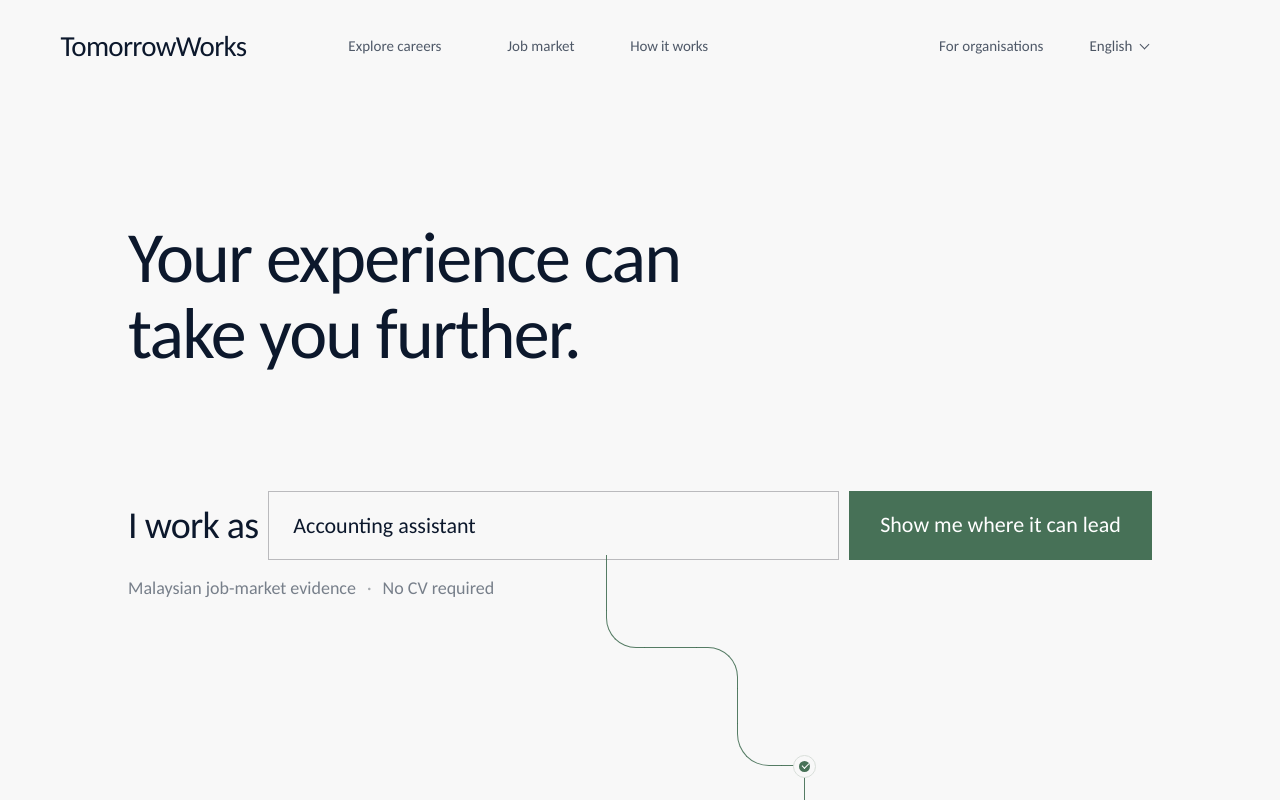
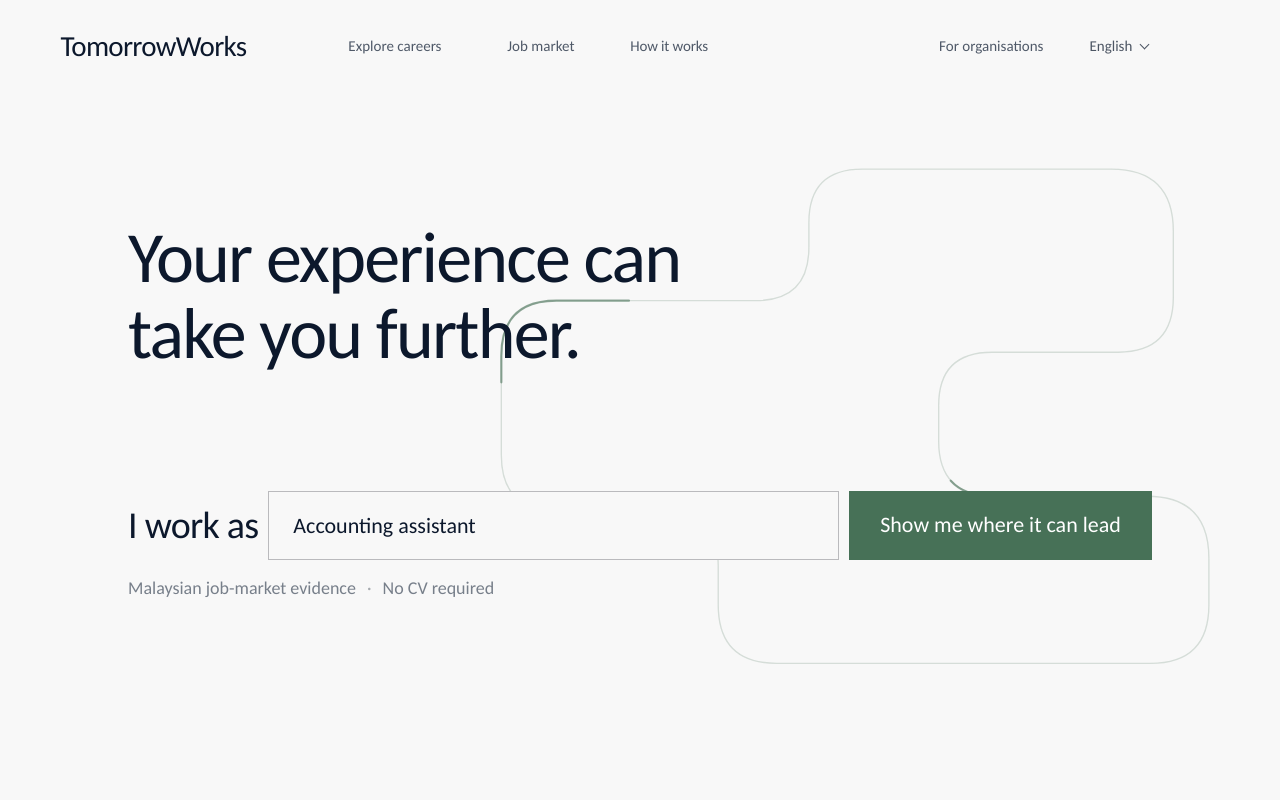
Before and after one commit to kairos8232/TomorrowWorks, a React (Vite) app: page / in a window 1280 px wide. Shown: the top 800 px of the page. Built offline with nearby package versions, Linux system fonts and the light colour scheme.

Commit message:
Keep homepage route looping behind hero

```diff
--- a/src/main.tsx
+++ b/src/main.tsx
@@ -77,6 +77,18 @@ function Home({ start, startWithRole, go, lang, setLang }: {
   setLang: (lang: Lang) => void;
 }) {
   const [role, setRole] = useState('Accounting assistant');
+  const routeRef = useRef<SVGSVGElement>(null);
+  useEffect(() => {
+    const route = routeRef.current;
+    if (!route) return;
+    let visible = true;
+    const update = () => route.classList.toggle('is-paused', !visible || document.hidden);
+    const observer = new IntersectionObserver(([entry]) => { visible = entry.isIntersecting; update(); });
+    observer.observe(route);
+    document.addEventListener('visibilitychange', update);
+    update();
+    return () => { observer.disconnect(); document.removeEventListener('visibilitychange', update); };
+  }, []);
   const t = useT();
   function submit(event: React.FormEvent) {
     event.preventDefault();
@@ -103,12 +115,14 @@ function Home({ start, startWithRole, go, lang, setLang }: {
           <button type="submit">{t('Show me where it can lead')}</button>
         </form>
         <p className="quiet-proof">{t('Malaysian job-market evidence')} <span aria-hidden="true">·</span> {t('No CV required')}</p>
-        <div className="journey-route" aria-hidden="true">
-          <i className="route-segment route-a" /><i className="route-segment route-b" /><i className="route-segment route-c" />
-          <i className="route-segment route-d" /><i className="route-segment route-e" /><i className="route-segment route-f" />
-          <i className="route-segment route-g" /><i className="route-segment route-h" /><i className="route-segment route-i" />
-          <span className="route-marker" />
-        </div>
+        <svg ref={routeRef} className="journey-route" viewBox="0 0 1440 720" preserveAspectRatio="xMidYMid slice" aria-hidden="true" focusable="false">
+          <defs>
+            <path id="hero-route-path" pathLength="1000" d="M 970 94 H 1250 Q 1320 94 1320 164 V 238 Q 1320 300 1258 300 H 1116 Q 1056 300 1056 360 V 400 Q 1056 462 1118 462 H 1290 Q 1360 462 1360 532 V 584 Q 1360 650 1294 650 H 874 Q 808 650 808 584 V 540 Q 808 478 746 478 H 626 Q 564 478 564 416 V 304 Q 564 242 626 242 H 850 Q 910 242 910 182 V 154 Q 910 94 970 94 Z" />
+          </defs>
+          <use href="#hero-route-path" className="journey-route-track" />
+          <use href="#hero-route-path" className="journey-route-flow" />
+          <use href="#hero-route-path" className="journey-route-flow journey-route-flow-later" />
+        </svg>
       </section>
 
       <section className="quiet-next" id="how" aria-labelledby="next-title">
--- a/src/styles.css
+++ b/src/styles.css
@@ -32,9 +32,9 @@ html { scrollbar-color: #477157 #ecece8; }
 .language-options button:hover, .public-header .language-options button:hover { background: #f0f3ef; color: #0c182c; }
 .language-options button[aria-pressed="true"] { color: #244d39; font-weight: 700; }
 
-.quiet-hero { position: relative; height: max(712px, calc(100svh - 280px)); min-height: 712px; }
-.quiet-hero h1 { position: absolute; left: 13.87%; top: 20.6%; width: min(640px, 40.35%); margin: 0; color: #0c182c; font: 400 74px/1.05 'Carlito', sans-serif; letter-spacing: -.025em; text-wrap: balance; }
-.direction-form { position: absolute; left: 13.93%; top: 48.4%; width: 62.9%; display: grid; grid-template-columns: max-content minmax(300px, 527px) minmax(265px, 307px); gap: 10px; align-items: center; }
+.quiet-hero { position: relative; isolation: isolate; overflow: hidden; height: max(712px, calc(100svh - 280px)); min-height: 712px; }
+.quiet-hero h1 { position: absolute; z-index: 1; left: 13.87%; top: 20.6%; width: min(640px, 40.35%); margin: 0; color: #0c182c; font: 400 74px/1.05 'Carlito', sans-serif; letter-spacing: -.025em; text-wrap: balance; }
+.direction-form { position: absolute; z-index: 1; left: 13.93%; top: 48.4%; width: 62.9%; display: grid; grid-template-columns: max-content minmax(300px, 527px) minmax(265px, 307px); gap: 10px; align-items: center; }
 .direction-form label { font: 400 38px/1 'Carlito', sans-serif; letter-spacing: -.02em; white-space: nowrap; }
 .role-field { height: 69px; border: 1px solid #bababd; background: #f8f8f8; }
 .role-field input { width: 100%; height: 100%; border: 0; outline: 0; background: transparent; color: #0c182c; padding: 0 24px; font: 400 22px/1 'Carlito', sans-serif; caret-color: #477157; }
@@ -42,25 +42,15 @@ html { scrollbar-color: #477157 #ecece8; }
 .direction-form > button { height: 69px; border: 1px solid #477157; background: #477157; color: #fff; padding: 0 24px; font: 400 22px/1.1 'Carlito', sans-serif; }
 .direction-form > button:hover { background: #385d49; border-color: #385d49; }
 .direction-form > button:active { transform: translateY(1px); }
-.quiet-proof { position: absolute; left: 13.93%; top: 60%; margin: 0; color: #777f8a; font: 400 18px/1.4 'Carlito', sans-serif; }
+.quiet-proof { position: absolute; z-index: 1; left: 13.93%; top: 60%; margin: 0; color: #777f8a; font: 400 18px/1.4 'Carlito', sans-serif; }
 .quiet-proof span { padding: 0 7px; color: #a6aaaf; }
 
-.journey-route { position: absolute; left: 45.08%; top: 58%; width: 215px; height: 398px; z-index: 2; pointer-events: none; color: #477157; }
-.route-segment { position: absolute; display: block; border-color: currentColor; border-style: solid; border-width: 0; opacity: .92; transform-origin: top left; animation: route-segment-in .45s cubic-bezier(.16, 1, .3, 1) both; }
-.route-a { left: 4px; top: 0; width: 1px; height: 56px; border-left-width: 1px; animation-delay: .1s; }
-.route-b { left: 4px; top: 55px; width: 39px; height: 38px; border-left-width: 1px; border-bottom-width: 1px; border-radius: 0 0 0 30px; animation-delay: .22s; }
-.route-c { left: 42px; top: 92px; width: 53px; height: 1px; border-top-width: 1px; animation-delay: .34s; }
-.route-d { left: 94px; top: 92px; width: 42px; height: 42px; border-top-width: 1px; border-right-width: 1px; border-radius: 0 30px 0 0; animation-delay: .46s; }
-.route-e { left: 135px; top: 133px; width: 1px; height: 36px; border-left-width: 1px; animation-delay: .58s; }
-.route-f { left: 135px; top: 168px; width: 45px; height: 43px; border-left-width: 1px; border-bottom-width: 1px; border-radius: 0 0 0 32px; animation-delay: .7s; }
-.route-g { left: 179px; top: 210px; width: 24px; height: 1px; border-top-width: 1px; animation-delay: .82s; }
-.route-h { left: 202px; top: 210px; width: 1px; height: 83px; border-left-width: 1px; animation-delay: .94s; }
-.route-i { left: 202px; top: 292px; width: 14px; height: 108px; border-left-width: 1px; border-bottom-width: 1px; border-radius: 0 0 0 14px; animation-delay: 1.06s; }
-.route-marker { position: absolute; left: 191px; top: 200px; width: 23px; height: 23px; border: 1px solid #d8ded9; border-radius: 50%; background: #f8f8f8; animation: route-arrive .5s cubic-bezier(.16, 1, .3, 1) 1.05s both; }
-.route-marker::before { content: ''; position: absolute; inset: 5px; border-radius: 50%; background: #477157; }
-.route-marker::after { content: ''; position: absolute; left: 8px; top: 7px; width: 6px; height: 3px; border-left: 1.5px solid #fff; border-bottom: 1.5px solid #fff; transform: rotate(-45deg); }
-@keyframes route-segment-in { from { opacity: 0; transform: scaleY(.15); } to { opacity: .92; transform: scaleY(1); } }
-@keyframes route-arrive { from { opacity: 0; transform: scale(.45); } to { opacity: 1; transform: scale(1); } }
+.journey-route { position: absolute; top: 6%; left: 0; width: 100%; height: 76%; z-index: 0; pointer-events: none; fill: none; stroke: #477157; stroke-width: 1.5; }
+.journey-route-track { opacity: .2; }
+.journey-route-flow { opacity: .58; stroke-width: 2.5; stroke-linecap: round; stroke-dasharray: 72 928; animation: route-travel 20s linear infinite; }
+.journey-route-flow-later { animation-delay: -10s; }
+.journey-route.is-paused .journey-route-flow { animation-play-state: paused; }
+@keyframes route-travel { to { stroke-dashoffset: -1000; } }
 
 .quiet-next { position: relative; min-height: 720px; padding: 112px 6.05% 124px; background: #f2f3f0; z-index: 1; }
 .quiet-section-head { display: grid; grid-template-columns: minmax(150px, .35fr) minmax(480px, 1fr); gap: 8vw; align-items: start; }
@@ -87,7 +77,8 @@ html { scrollbar-color: #477157 #ecece8; }
 .public-footer span:first-child { color: #0c182c; font-size: 20px; }
 
 @media (prefers-reduced-motion: reduce) {
-  .route-segment, .route-marker { animation: none; opacity: 1; transform: none; }
+  .journey-route-flow { animation: none; stroke-dasharray: none; opacity: .18; }
+  .journey-route-flow-later { display: none; }
 }
 
 @media (max-width: 1050px) {
@@ -96,14 +87,12 @@ html { scrollbar-color: #477157 #ecece8; }
   .direction-form { left: 8%; width: 84%; grid-template-columns: max-content minmax(260px, 1fr) 270px; }
   .quiet-hero h1 { left: 8%; width: 62%; }
   .quiet-proof { left: 8%; }
-  .journey-route { left: 54%; }
 }
 
 @media (min-width: 761px) and (max-width: 1350px) {
   .quiet-hero h1 { left: 10%; top: 18%; width: 690px; max-width: 72%; font-size: clamp(62px, 5.7vw, 72px); }
   .direction-form { left: 10%; top: 56%; width: 80%; grid-template-columns: max-content minmax(270px, 1fr) minmax(260px, 303px); }
   .quiet-proof { left: 10%; top: 68%; }
-  .journey-route { left: 47%; top: 65%; }
 }
 
 @media (min-width: 1351px) {
@@ -127,7 +116,7 @@ html { scrollbar-color: #477157 #ecece8; }
   .role-field input { padding: 0 18px; font-size: 21px; }
   .direction-form > button { font-size: 20px; }
   .quiet-proof { position: static; margin: 24px 0 0; font-size: 16px; }
-  .journey-route { left: 56%; top: auto; bottom: -100px; width: 34%; height: 250px; }
+  .journey-route { opacity: .65; }
   .quiet-next { padding: 70px 20px 80px; min-height: 420px; }
   .quiet-next h2 { width: 100%; font-size: clamp(42px, 12vw, 58px); }
   .quiet-section-head { grid-template-columns: 1fr; gap: 28px; }
```
Also changed, not shown: 2 other files (tests, documents, lock files or other folders).
